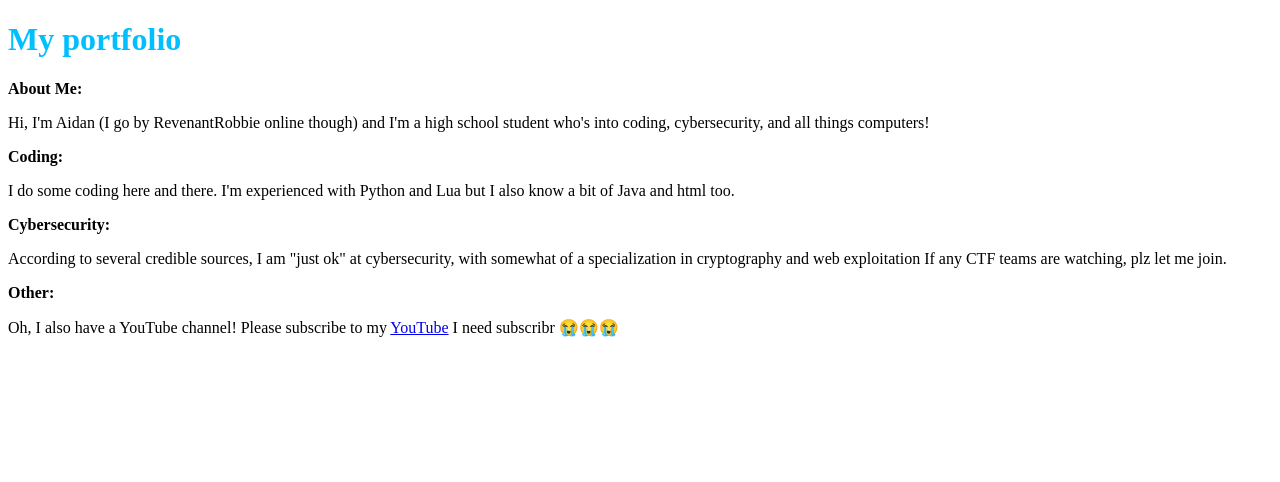
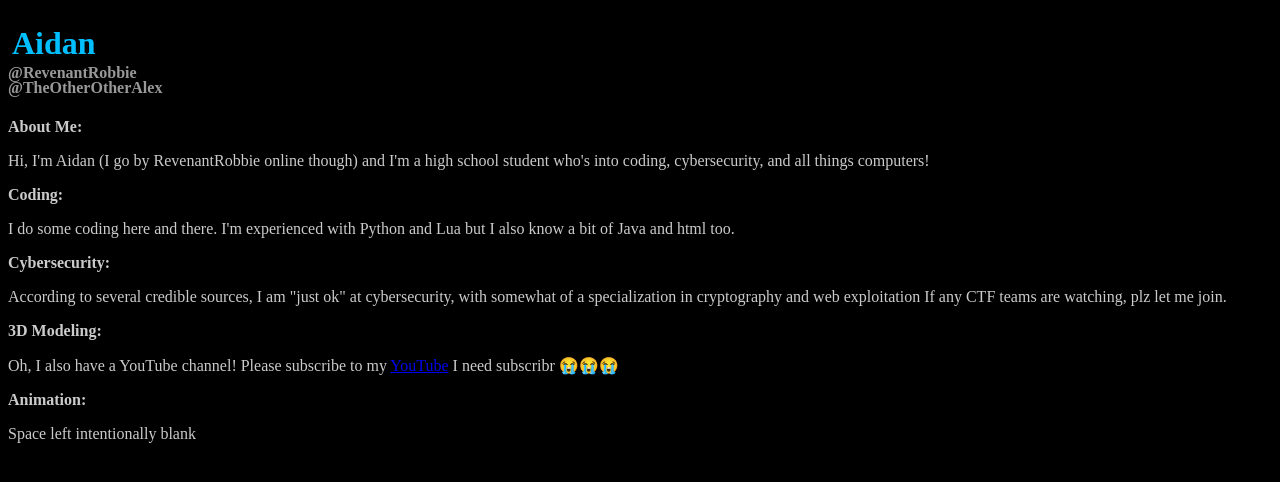
Before and after one commit to RevenantRobbie/MyPortfolio, a plain HTML site: page index.html in a window 1280 px wide. Drawn offline with Linux system fonts and the light colour scheme.

Commit message:
Changed style and added improved title

```diff
--- a/index.html
+++ b/index.html
@@ -4,12 +4,20 @@
     <link rel = "stylesheet" href="styles.css">
   </head>
   <body>
+    <div> <!--Heading/title/whatever-->
+      <h1 class = "title">
+        Aidan
+      </h1>
+      <h4 class = "title">
+        @RevenantRobbie
+      </h4>
+      <h4>
+        @TheOtherOtherAlex
+      </h4>
+    </div>
 
-    <h1>
-      My portfolio
-    </h1>
-
-    <p>
+    <div>
+      <p class="paragraphHeads">
         <b> About Me: </b>
       </p>
 
@@ -17,6 +25,9 @@
         Hi, I'm Aidan (I go by RevenantRobbie online though) and I'm a high school student who's into coding, cybersecurity, and all things computers!
       </p>
 
+    </div>
+
+    <div>
       <p>
         <b> Coding: </b>
       </p>
@@ -24,7 +35,9 @@
       <p>
          I do some coding here and there. I'm experienced with Python and Lua but I also know a bit of Java and html too.
       </p>
+    </div>
 
+    <div>
       <p>
         <b> Cybersecurity: </b>
       </p>
@@ -33,13 +46,27 @@
         If any CTF teams are watching, plz let me join.
       </p>
 
+    </div>
+
+    <div>
       <p>
-      <b> Other: </b>
+        <b> 3D Modeling: </b>
       </p>
 
       <p>
         Oh, I also have a YouTube channel! Please subscribe to my <a href="https://www.youtube.com/@InconsistentProductions">YouTube</a> I need subscribr 😭😭😭
       </p>
+    </div>
 
+    <div>
+      <p>
+        <b> Animation: </b>
+      </p>
+
+      <p>
+        Space left intentionally blank
+      </p>
+    </div>
   </body>
 </html>
+<!--woah, a comment!-->
--- a/styles.css
+++ b/styles.css
@@ -1,3 +1,30 @@
+body {
+    color: #cbcbcb;
+    background-color: black;
+}
+
 h1 {
-    color:deepskyblue
+    color:deepskyblue;
+    padding: 0.25rem;
 }
+
+h4 {
+    color: rgba(203,203,203,0.75);
+}
+
+.paragraphHeads{
+    border-radius: 20px;
+    box-shadow: 0 8px 32px rgba(0,0,0,0.25);
+}
+
+.intro-section{
+    align-items: center;
+    gap: 3rem;
+    margin: 2rem;
+    padding: 1rem;
+    background-color: red;
+}
+
+.title{
+    margin-bottom: -1.5rem;
+}
```
Lines whose indentation alone changed are shown as unchanged.
